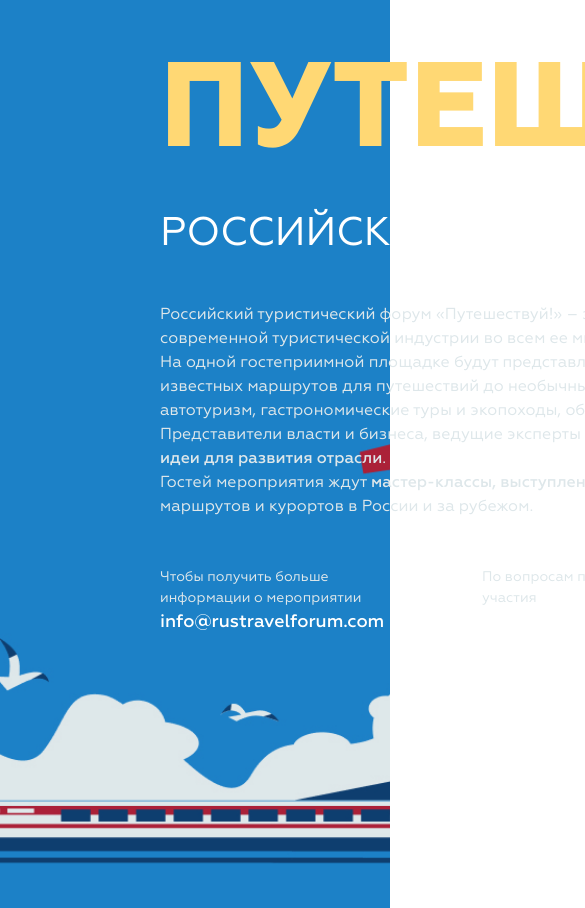
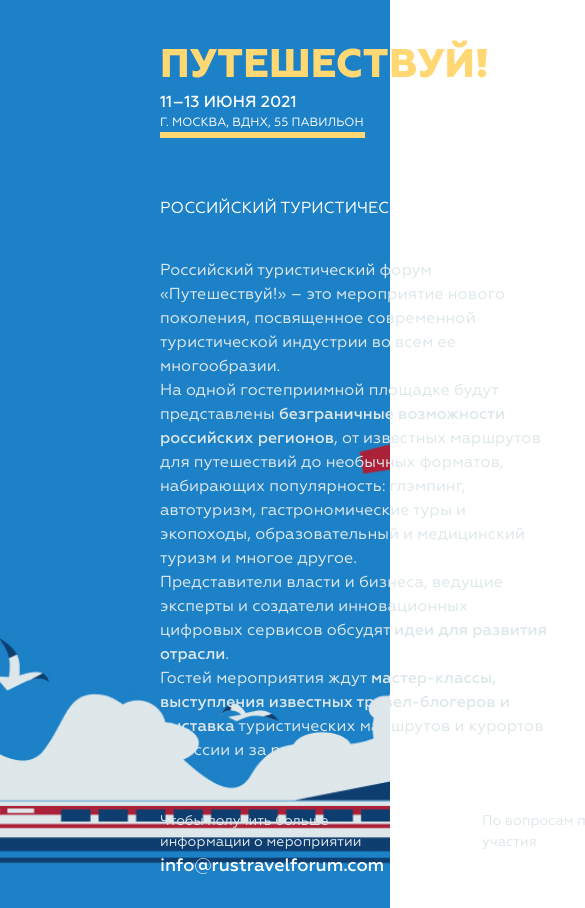
Before and after one commit to eatokareva/eatokareva.github.io, a website: page src/index.html in a window 390 px wide. Shown: the top 908 px of the page, 585 px wide, since content can reach past the window. Drawn offline with Linux system fonts and the light colour scheme.

Commit message:
adapting

```diff
--- a/src/index.html
+++ b/src/index.html
@@ -4,6 +4,8 @@
         <meta charset="UTF-8">
         <meta name="viewport" content="width=device-width, initial-scale=1.0">
         <title>Tourist</title>
+        <link rel="stylesheet" href="css/bootstrap-grid.min.css">
+        <link rel="stylesheet" href="css/bootstrap.min.css">
         <link rel="stylesheet" href="css/bootstrap-reboot.min.css">
         <link rel="stylesheet" href="css/fonts.css">
         <link rel="stylesheet" href="css/style.min.css">
@@ -11,21 +13,28 @@
     <body>
         <div class="travel">
             <div class="header">
-                <div class="header__wrapper">
-                    <h1>Путешествуй!</h1>
+                <div class="container-fluid">
+                    <div class="row vertical-align">
+                        <div class="col-12 col-md-6 col-lg-7 col-xl-8"><h1>Путешествуй!</h1></div>
+                        <div class="col-12 col-md-5 offset-md-1 col-lg-4 offset-lg-1 col-xl-3 offset-xl-1" >
                             <div class="header__contact">
                                 <div class="header__data">11–13 июня 2021</div>
                                 <div class="header__place">г. Москва, ВДНХ, 55 павильон</div>
                                 <div class="header__line"></div>
                             </div>
                         </div>
-                <!-- <div class="container">
-
-                </div> -->
+                    </div>
+                </div>
             </div>
             <div class="descr">
                 <div class="container">
+                    <div class="row">
+                        <div class="col-sm-8 col-md-6 col-lg-9">
                             <h2>российский туристический форум</h2>
+                        </div>
+                    </div>
+                    <div class="row">
+                        <div class="col-sm-12 col-md-10 col-lg-10">
                             <div class="descr__text">
                                 Российский туристический форум «Путешествуй!» – это мероприятие нового поколения, посвященное современной туристической индустрии во всем ее многообразии.
                                 <br>
@@ -37,8 +46,11 @@
                                 </div>
                         </div>
                     </div>
+                </div>
+            </div>
             <div class="contacts">
                 <div class="container">
+                    <div class="row">
                         <div class="contacts__information">
                             <div class="contacts__mail">
                                 <div class="contacts__text">Чтобы получить больше информации о мероприятии</div>
@@ -50,9 +62,12 @@
                             </div>
                         </div>
                     </div>
+
+                </div>
             </div>
             <div class="footer">
                 <div class="container">
+                    <div class="row">
                         <div class="footer__wrapper">
                             <div class="footer__logo">
                                 <a href="#" ><img src="icons/logo.png" alt=""></a>
@@ -66,6 +81,7 @@
                     </div>
                 </div>
             </div>
+        </div>
 
     </body>
     </html>
--- a/src/sass/blocks/_media.scss
+++ b/src/sass/blocks/_media.scss
@@ -1,10 +1,180 @@
 @media (max-width: 1700px) {
-
-    .header {
-        &__wrapper {
+    .container-fluid {
+        margin-right: 0;
+    }
+    .travel {
+        .header {
             h1 {
                 font-size: 80px;
             }
+            &__contact {
+                width: 100%;
+            }
+            &__data {
+                font-size: 28px;
+            }
+            &__place {
+                font-size: 14px;
+            }
+            &__line {
+                height: 8px;
+                width: 235px;
+            }
+        }
+        .descr {
+            &__text {
+                font-size: 16px;
+            }
+            h2 {
+                font-size: 30px;
+            }
         }
     }
+
 }
+@media (max-width: 1200px) {
+    // .container-fluid {
+    //     width: 800px;
+    // }
+    .travel {
+        .header {
+            h1 {
+                font-size: 40px;
+            }
+            // &__contact {
+            //     justify-content: flex-end;
+            //     align-items: flex-end;
+            // }
+            &__data {
+                font-size: 22px;
+            }
+            &__place {
+                font-size: 16px;
+            }
+            &__line {
+                height: 8px;
+                width: 271px;
+            }
+        }
+        .descr {
+            &__text {
+                font-size: 16px;
+            }
+            h2 {
+                font-size: 20px;
+            }
+        }
+    }
+
+}
+@media (max-width: 991px) {
+    .container-fluid {
+        margin-right: 0;
+    }
+    .travel {
+        .header {
+            h1 {
+                font-size: 35px;
+            }
+
+            &__data {
+                font-size: 20px;
+            }
+            &__place {
+                font-size: 14px;
+            }
+            &__line {
+                height: 7px;
+                width: 238px;
+            }
+        }
+        .descr {
+            &__text {
+                font-size: 16px;
+            }
+            h2 {
+                font-size: 18px;
+            }
+        }
+    }
+
+}
+
+@media (max-width: 767px) {
+    .container-fluid {
+        margin-right: 0;
+    }
+    .travel {
+        .header {
+            h1 {
+                font-size: 35px;
+            }
+            &__contact {
+                width: 100%;
+                align-items: flex-start;
+
+            }
+            &__data {
+                font-size: 16px;
+            }
+            &__place {
+                font-size: 12px;
+            }
+            &__line {
+                height: 6px;
+                width: 205px;
+            }
+        }
+        .descr {
+            &__text {
+                font-size: 16px;
+            }
+            h2 {
+                margin-top: 20px;
+                font-size: 16px;
+            }
+        }
+    }
+
+}
+@media (max-width: 575px) {
+    .container-fluid {
+        margin-left: 14px;
+        margin-right: 14px;
+
+    }
+    .travel {
+        .header {
+            h1 {
+                font-size: 40px;
+            }
+            &__contact {
+                width: 100%;
+                display: flex;
+                justify-content: flex-start;
+                align-items: flex-start;
+
+            }
+            &__data {
+                font-size: 16px;
+            }
+            &__place {
+                font-size: 12px;
+            }
+            &__line {
+                height: 6px;
+                width: 205px;
+            }
+        }
+        .descr {
+            &__text {
+                font-size: 16px;
+            }
+            h2 {
+                margin-top: 20px;
+                font-size: 16px;
+            }
+        }
+    }
+
+}
--- a/src/sass/blocks/_travel.scss
+++ b/src/sass/blocks/_travel.scss
@@ -4,16 +4,20 @@
     background: url('../img/bg.jpg') center center/cover no-repeat;
 
     .header {
+        padding-top: 42px;
+        display: flex;
+        // justify-content: center;
+        // align-items: center;
+
         // .container {
         //     width: 1600px;
         // }
-        padding-right: 160px;
-        padding-left: 160px;
-        &__wrapper {
-            padding-top: 22px;
+        // padding-right: 160px;
+        // padding-left: 160px;
+        .vertical-align {
             display: flex;
-            justify-content: space-between;
             align-items: center;
+        }
         h1 {
             margin-bottom: 0;
             font-style: normal;
@@ -22,11 +26,17 @@
             text-transform: uppercase;
             color: #FFD874;
         }
-        }
+        // &__wrapper {
+        //     padding-top: 22px;
+        //
+
+        // }
         &__contact {
-            width: 312px;
+            // width: 312px;
             height: 89px;
             display: flex;
+            justify-content: center;
+            align-items: center;
             flex-direction: column;
             color: #FFFFFF;
             text-transform: uppercase;
@@ -48,7 +58,7 @@
     .descr {
         &__text {
             margin-top: 40px;
-            width: 923px;
+            // width: 923px;
             font-weight: 400;
             font-size: 16px;
             color: #DEE7EA;
@@ -66,6 +76,7 @@
     }
     .contacts {
         &__information {
+            padding-left: 15px;
             margin-top: 48px;
             display: flex;
         }
@@ -92,6 +103,7 @@
 
     }
     .footer {
+        padding-left: 15px;
         position: absolute;
         bottom: 37px;
         &__wrapper {
--- a/src/sass/style.scss
+++ b/src/sass/style.scss
@@ -7,8 +7,17 @@
 @import 'blocks/media';
 
 .container {
-    position: relative;
-    width: 988px;
-    left: 160px;
+    margin-left: 160px;
+    padding: 0;
+
 
 }
+
+.container-fluid {
+    margin-left: 160px;
+    margin-right: 160px;
+    // width: 1600px;
+    padding: 0;
+
+
+}
```
Also changed, not shown: src/css/bootstrap-grid.min.css (added), src/css/bootstrap.min.css (added), src/css/style.min.css, src/img/plane.png (added). Lines whose indentation alone changed are shown as unchanged.
